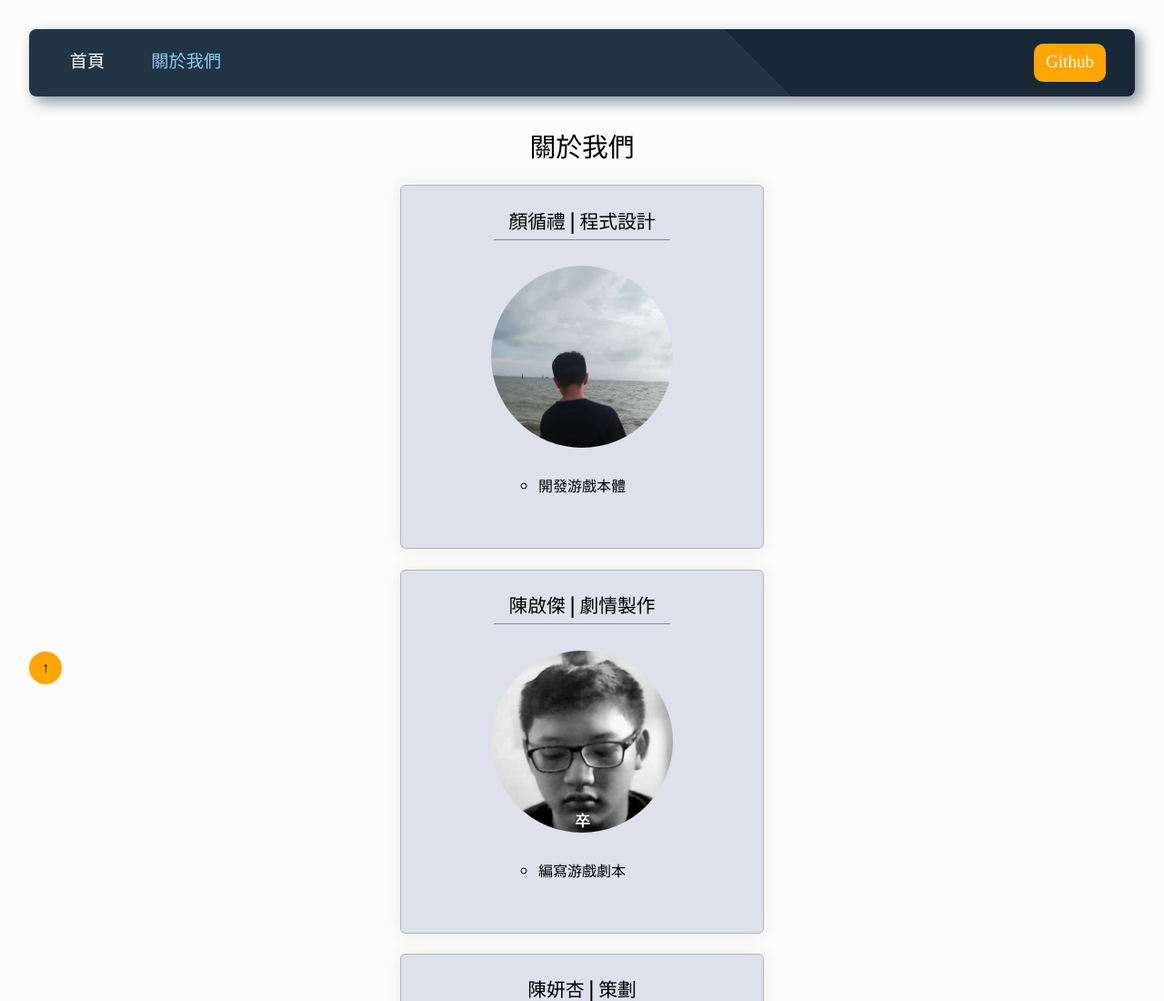
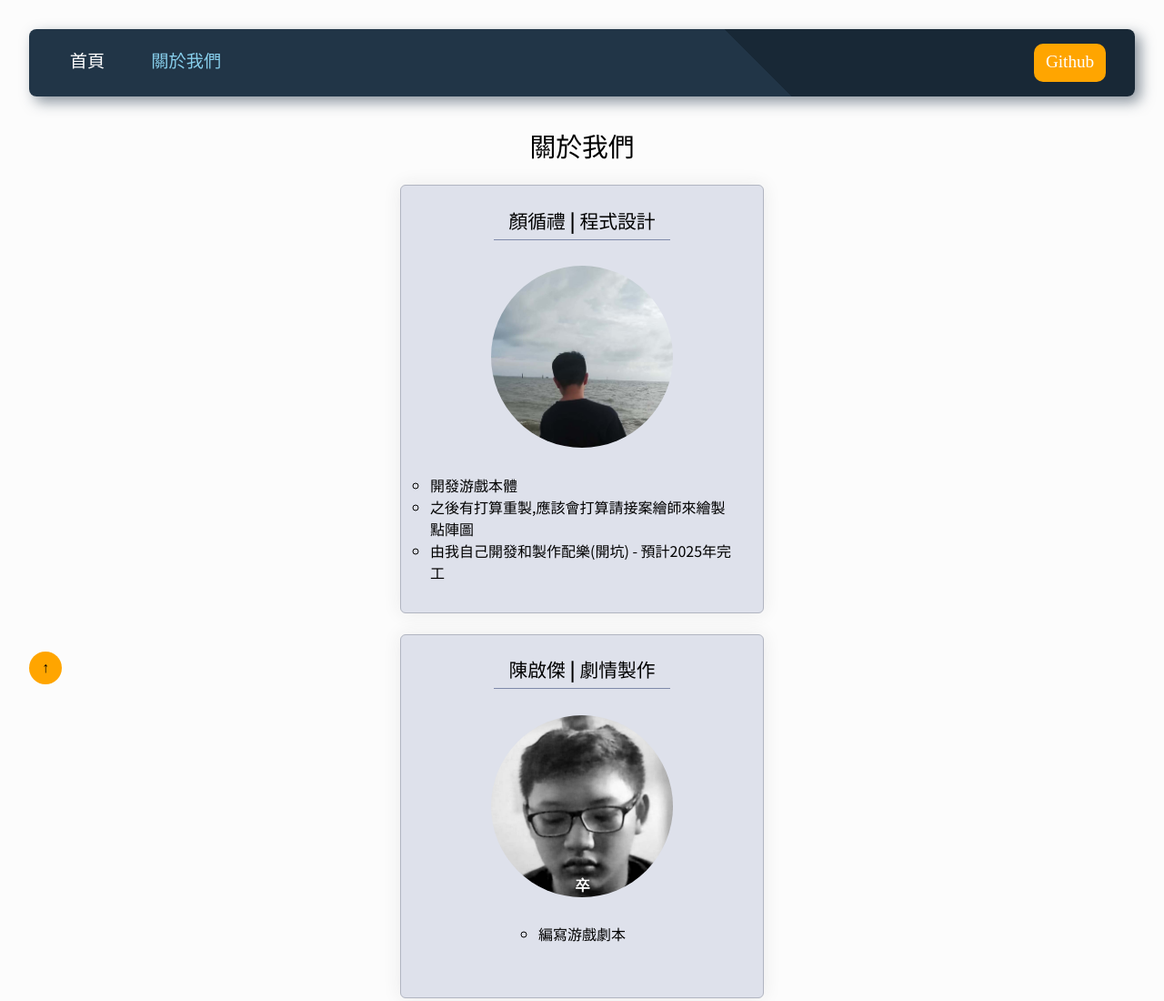
Before and after one commit to 113-NUPS-NTNU-Spring-Class-Report/113-NUPS-NTNU-Spring-Class-Report.github.io, a website built with Vite: page pages/about-me.html in a window 1280 px wide. Shown: the top 1100 px of the page at 91% size. Built offline with nearby package versions, Linux system fonts and the light colour scheme; a web font is replaced by a local one.

Commit message:
:wrench: update content

```diff
--- a/pages/about-me.html
+++ b/pages/about-me.html
@@ -161,6 +161,8 @@
         </div>
         <ul class="job">
           <li>開發游戲本體</li>
+          <li>之後有打算重製,應該會打算請接案繪師來繪製點陣圖</li>
+          <li>由我自己開發和製作配樂(開坑) - 預計2025年完工</li>
         </ul>
       </div>
 
```
